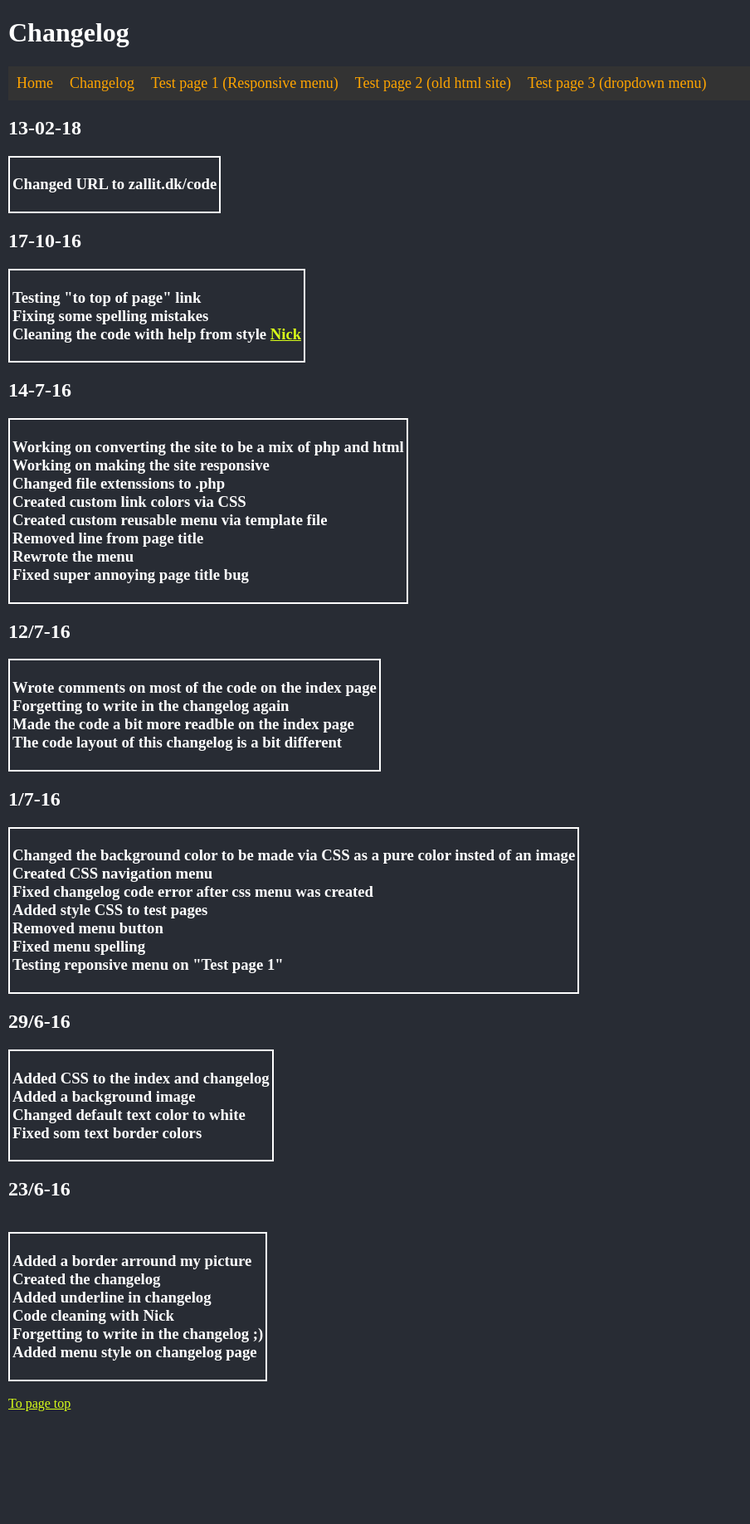
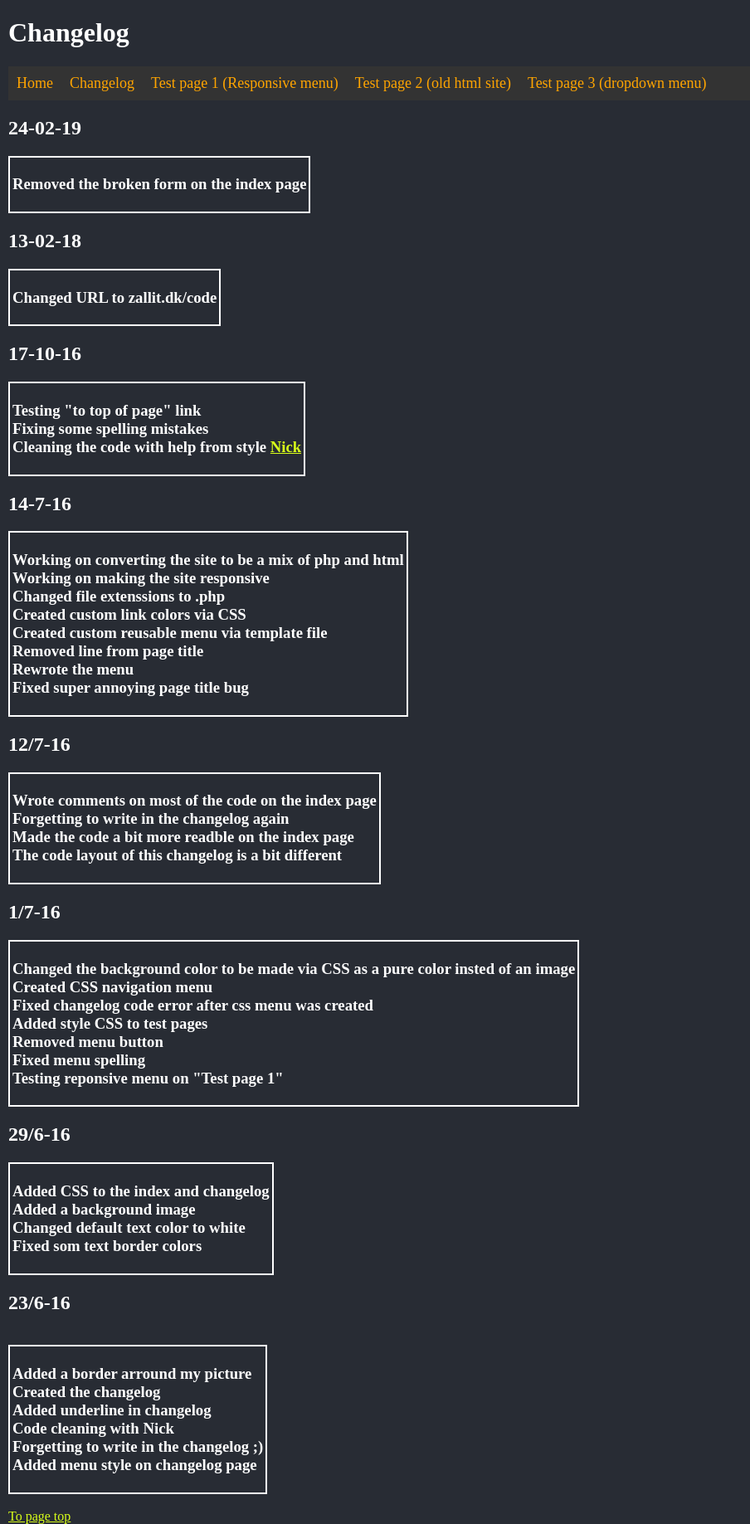
Before and after one commit to zallit/kjerulf.dev, a PHP site: page /changelog.php in a window 1280 px wide. Shown: the whole page at 83% size, without its empty margins (0-904 px from the left). Before the commit the page ends 1701 px from the top, so only its background shows below. Run offline with PHP 8.4, Linux system fonts and the light colour scheme.

Commit message:
updated the changelog

```diff
--- a/changelog.php
+++ b/changelog.php
@@ -20,7 +20,17 @@
             include "template.html";
           ?>
     </nav>
+    <h2>24-02-19</h2>
+    <table style="border: 2px solid white">
+      <tr>
+        <td>
+          <h3><ul>
+            <li>Removed the broken form on the index page </li><br>
 
+          </ul></h3>
+        </td>
+      </tr>
+    </table>
     <h2>13-02-18</h2>
     <table style="border: 2px solid white">
       <tr>
```
